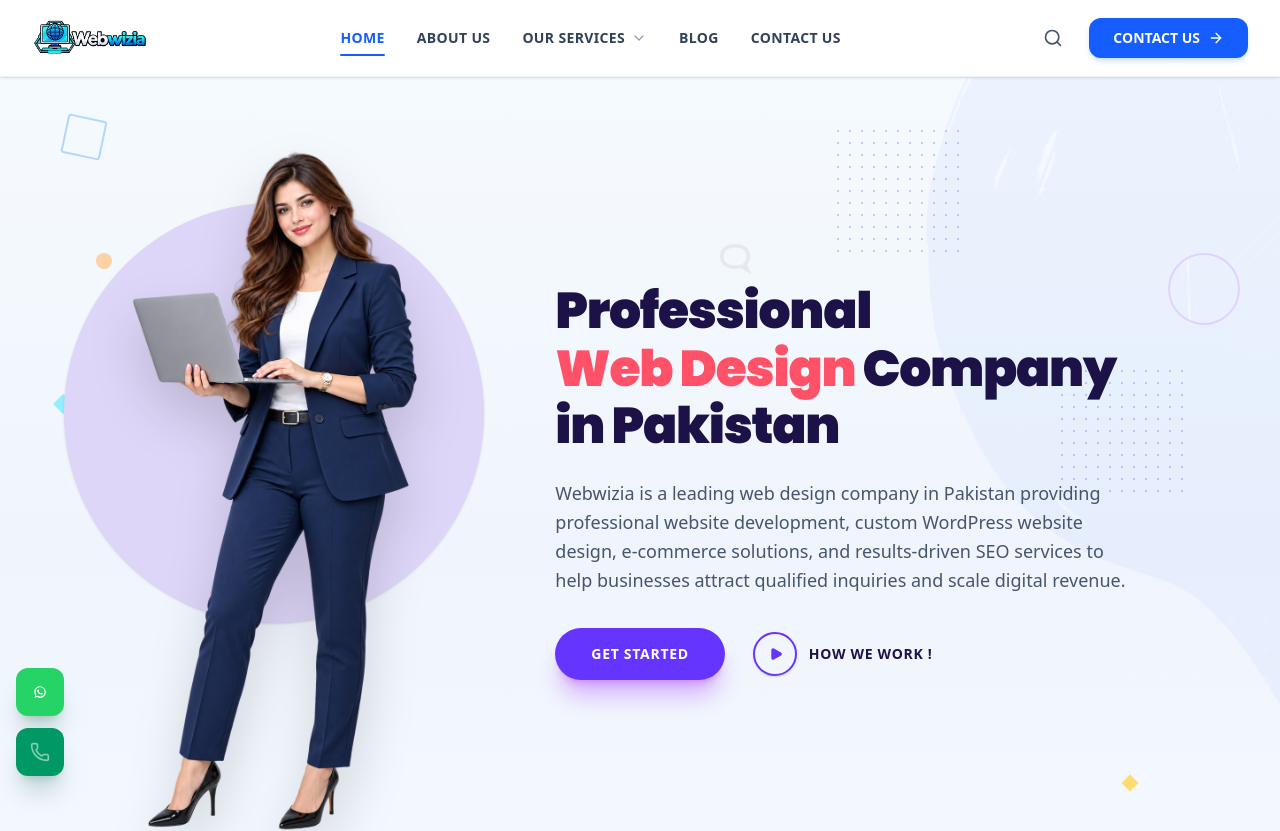
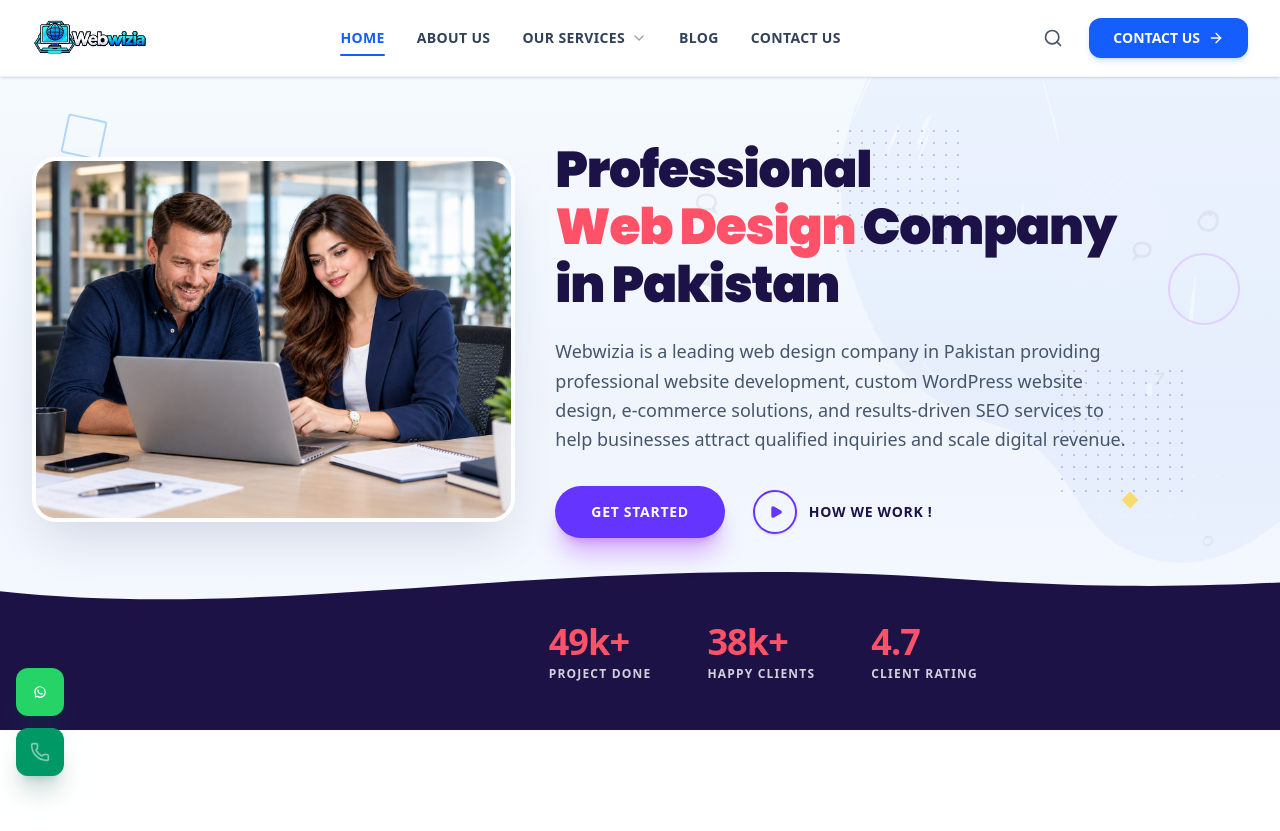
Before and after one commit to helllokingstar-coder/webwiziaking, a React (Vite) app: page / in a window 1280 px wide. Shown: the top 831 px of the page. Built offline with nearby package versions, Linux system fonts and the light colour scheme.

Commit message:
feat(homepage): update hero section imagery
Replace hero image with professional office setting to better align with agency branding.

```diff
--- a/src/pages/HomePage.tsx
+++ b/src/pages/HomePage.tsx
@@ -33,7 +33,7 @@ import { SeoHead } from '../components/SeoHead';
 import { SeoReadySection } from '../components/SeoReadySection';
 import { WhyChooseUsSection } from '../components/WhyChooseUsSection';
 import { PortfolioItem } from '../types';
-import heroWomanImg from '../assets/images/Hero section british girl image.png';
+import heroOfficeImg from '../assets/images/office work man and woman.png';
 import heroBgImg from '../assets/images/Hero BG.png';
 import aboutWomanDeskImg from '../assets/images/Home page About us Section image.jpg';
 import aboutDirectorImg from '../assets/images/about_director_avatar_1787866909107.jpg';
@@ -145,18 +145,15 @@ export const HomePage: React.FC<HomePageProps> = ({ onNavigate, onOpenQuote }) =
 
         <div className="max-w-7xl mx-auto px-4 sm:px-6 lg:px-8 relative z-30">
           <div className="grid grid-cols-1 lg:grid-cols-12 gap-8 lg:gap-10 items-center">
-            {/* Left Column: Consultant with Laptop & Lavender Circular Backdrop */}
-            <div className="lg:col-span-5 xl:col-span-5 relative flex justify-center items-end order-2 lg:order-1 pt-4 lg:pt-0 z-30">
-              <div className="relative w-full max-w-sm sm:max-w-md lg:max-w-lg flex justify-center items-end">
-                {/* Lavender circular backdrop (from template) */}
-                <div className="absolute top-[38%] sm:top-[40%] left-1/2 -translate-x-1/2 -translate-y-1/2 w-[240px] h-[240px] sm:w-[320px] sm:h-[320px] md:w-[380px] md:h-[380px] lg:w-[420px] lg:h-[420px] rounded-full bg-[#ded6f8] -z-10 shadow-sm" />
-
-                {/* British Woman Consultant with Laptop - Full body visible on desktop, tablet, and mobile */}
+            {/* Left Column: Office Team Working on Laptop */}
+            <div className="lg:col-span-5 xl:col-span-5 relative flex justify-center items-center order-2 lg:order-1 pt-4 lg:pt-0 z-30">
+              <div className="relative w-full max-w-sm sm:max-w-md lg:max-w-lg flex justify-center items-center">
+                {/* Office Team Collaborating with Laptop */}
                 <img
                   id="hero-businesswoman-image"
-                  src={heroWomanImg}
-                  alt="Professional Web Design Consultant with Laptop"
-                  className="relative z-30 w-auto h-auto max-h-[380px] xs:max-h-[420px] sm:max-h-[480px] md:max-h-[540px] lg:max-h-[620px] xl:max-h-[680px] object-contain drop-shadow-2xl translate-y-1 sm:translate-y-2 lg:translate-y-2.5 select-none"
+                  src={heroOfficeImg}
+                  alt="Webwizia Web Design and Development Team"
+                  className="relative z-30 w-full h-auto max-h-[380px] xs:max-h-[420px] sm:max-h-[460px] md:max-h-[500px] lg:max-h-[540px] object-cover rounded-2xl sm:rounded-3xl shadow-2xl shadow-indigo-950/15 border-4 border-white select-none"
                   referrerPolicy="no-referrer"
                   loading="eager"
                 />
```
